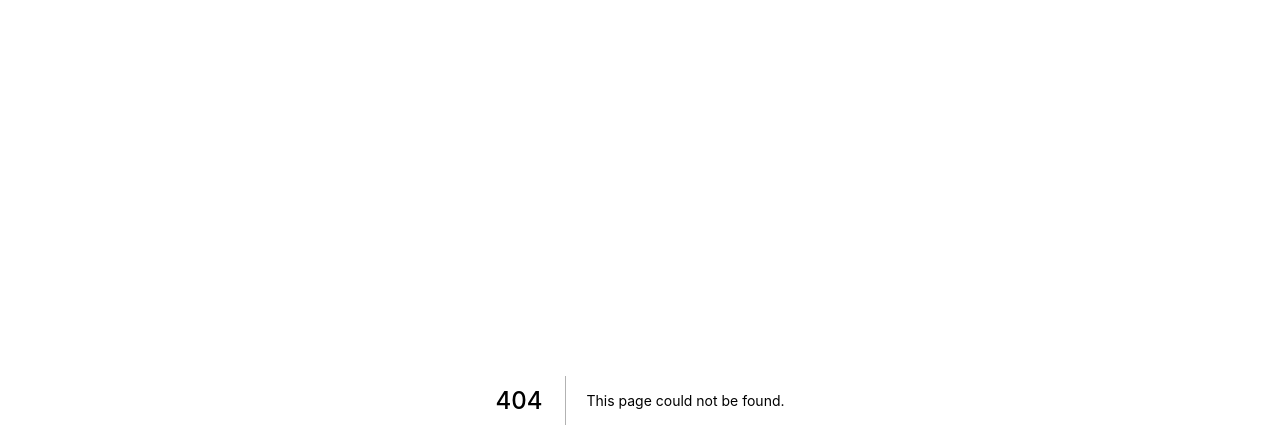
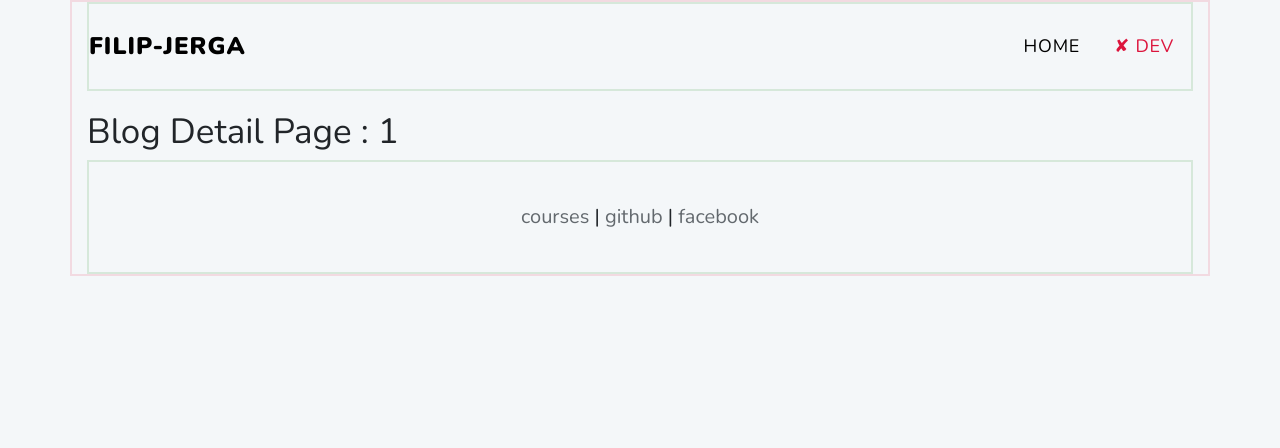
Before and after one commit to pavelklos/filip-blog, a Next.js app: page /blogs/1 in a window 1280 px wide. Before the commit this address had no page. Shown: the top 448 px of the page. Built offline with nearby package versions, Linux system fonts and the light colour scheme.

Commit message:
Link and detail page

```diff
--- a/components/Navbar.js
+++ b/components/Navbar.js
@@ -1,18 +1,31 @@
 // _rfc
 import { Navbar, Nav } from "react-bootstrap";
+import Link from "next/link";
 
 export default function BlogNavbar() {
   return (
     <Navbar className='fj-navbar fj-nav-base' bg='transparent' expand='lg'>
       <Navbar.Brand className='fj-navbar-brand'>
-        <a href='#'>Filip-Jerga</a>
+        {/* <a href='/'>Filip-Jerga</a> */}
+        <Link href='/'>Filip-Jerga</Link>
       </Navbar.Brand>
       <Navbar.Toggle aria-controls='basic-navbar-nav' />
       <Navbar.Collapse id='basic-navbar-nav'>
         <Nav className='ml-auto'>
-          <Nav.Link className='fj-navbar-item fj-navbar-link' href='/'>
+          {/* <Nav.Link className='fj-navbar-item fj-navbar-link' href='/'>
             Home
-          </Nav.Link>
+          </Nav.Link> */}
+          {/* <Nav.Link
+            as={() => (
+              <Link href='/'>
+                <a className='fj-navbar-item fj-navbar-link'>Home</a>
+              </Link>
+            )}
+            /> */}
+          {/* passHref https://github.com/react-bootstrap/react-bootstrap/issues/4131 */}
+          <Link href='/' passHref>
+            <Nav.Link className='fj-navbar-item fj-navbar-link'>Home</Nav.Link>
+          </Link>
           <Nav.Link className='fj-navbar-item fj-navbar-link' href='#'>
             {process.env.NODE_ENV === "development" && (
               <span className='envDev'>✘ DEV</span>
--- /dev/null
+++ b/pages/blogs/[slug].js
@@ -0,0 +1,16 @@
+// _rfc
+import { useRouter } from "next/router";
+import PageLayout from "components/PageLayout";
+
+export default function BlogDetailPage() {
+  const router = useRouter();
+  // debugger;
+  const { query } = router;
+  const { slug } = query;
+
+  return (
+    <PageLayout>
+      <h1>Blog Detail Page : {slug}</h1>
+    </PageLayout>
+  );
+}
--- a/pages/index.js
+++ b/pages/index.js
@@ -33,7 +33,7 @@ export default function HomePage(props) {
 
           {blogs.map((blog) => (
             <Col key={blog.slug} md='4'>
-              <CardItem {...blog} />
+              <CardItem {...blog} link={{ href: `/blogs/${blog.slug}` }} />
             </Col>
           ))}
 
```
Also changed, not shown: components/CardItem.js (+14 -1 lines).
